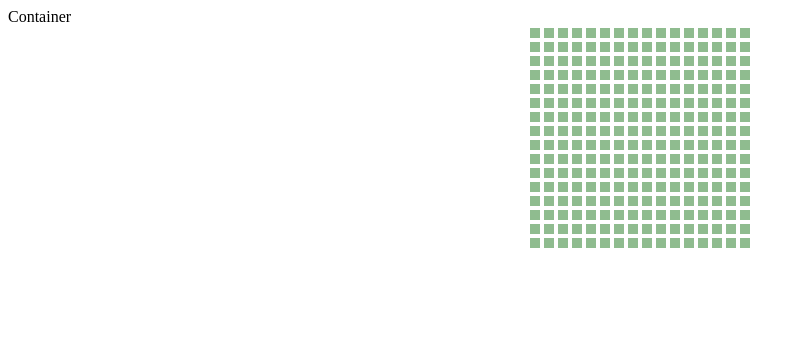
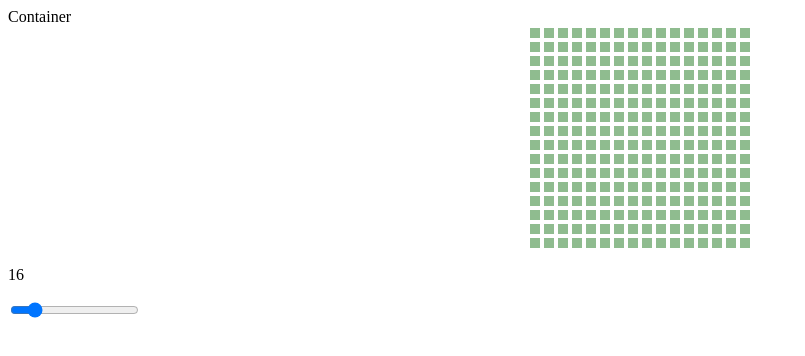
Before and after one commit to SirD3V4L07/sketchpad, a plain HTML site: page index.html in a window 1280 px wide. Shown: the whole page, without its empty margins (0-805 px from the left). Drawn offline with Linux system fonts and the light colour scheme.

Commit message:
Add slider html and update value label oninput

```diff
--- a/index.html
+++ b/index.html
@@ -10,5 +10,7 @@
 </head>
 <body>
     <div id="container">Container</div>
+    <p id="slider-value"></p>
+    <input type="range" min="1" max="100" value="16" class="slider" id="div-number-slider">
 </body>
 </html>
--- a/script.js
+++ b/script.js
@@ -1,4 +1,14 @@
+let divNumber = 0;
 
+function setupSlider () {
+    let slider = document.getElementById("div-number-slider");
+    let sliderOutput = document.getElementById("slider-value");
+
+    sliderOutput.innerHTML = slider.value;
+    slider.oninput = function() {
+        sliderOutput.innerHTML = this.value;
+    };
+}
 
 function drawSketchboard() {
     const divRows = [];
@@ -15,4 +25,6 @@ function drawSketchboard() {
     }
 }
 
+
+setupSlider();
 drawSketchboard();
```
Also changed, not shown: 1 other file.
